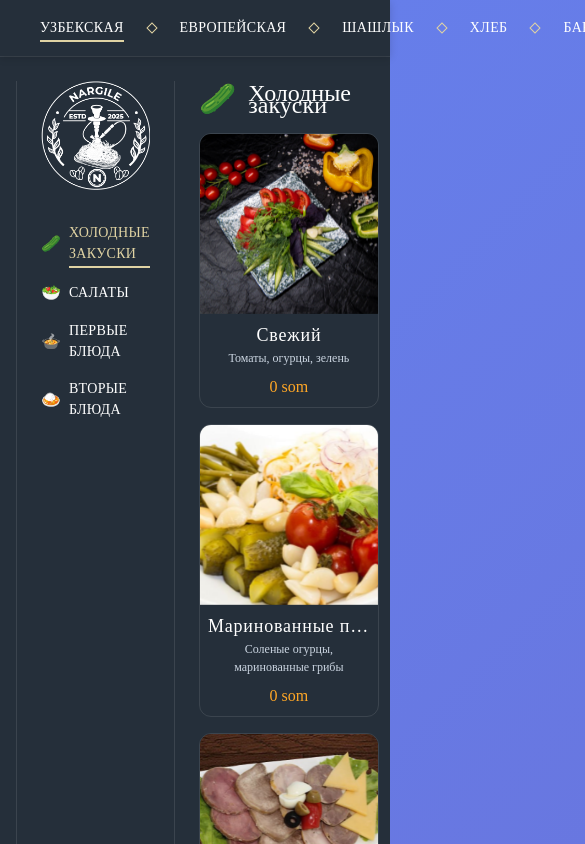
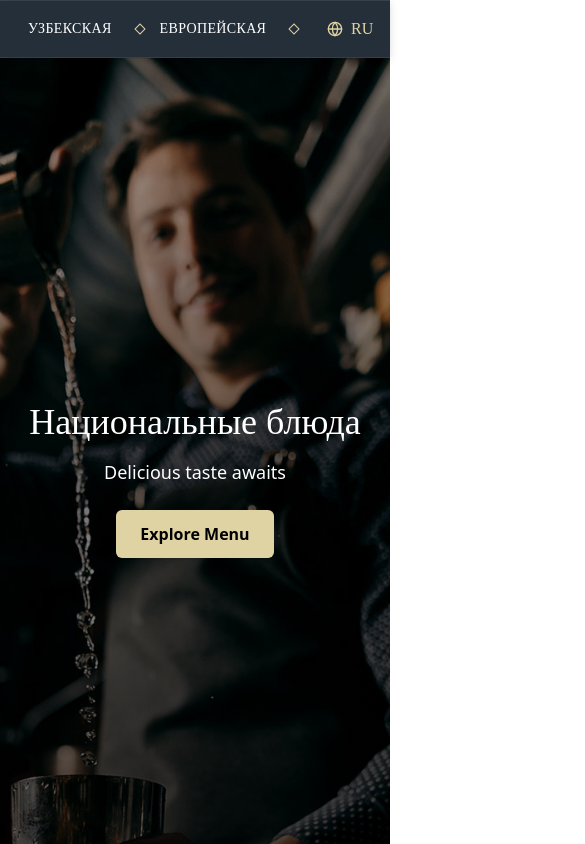
Before and after one commit to JavohirBerdiyev1/restaurant-menu, a Next.js app: page / in a window 390 px wide. Shown: the top 844 px of the page, 585 px wide, since content can reach past the window. Built offline with nearby package versions, Linux system fonts and the light colour scheme.

Commit message:
Show nav tabs on mobile

```diff
--- a/components/CatalogSidebar.js
+++ b/components/CatalogSidebar.js
@@ -1,7 +1,6 @@
 // components/CategorySidebar.js
 
 import { useTranslation } from "react-i18next";
-import { useState, useEffect } from "react"; // <-- QO'SHING
 
 export default function CategorySidebar({
   categories,
@@ -9,15 +8,32 @@ export default function CategorySidebar({
   onCategoryClick,
   lang,
 }) {
-  const [isClient, setIsClient] = useState(false); // <-- QO'SHING
+  return (
+    <>
+      <div className="md:hidden px-4 mb-4 overflow-x-auto">
+        <nav className="flex gap-4">
+          {categories.map((c) => (
+            <button
+              key={c.id}
+              type="button"
+              onClick={() => onCategoryClick(c.id)}
+              className="shrink-0 flex items-center gap-1 text-white"
+            >
+              <span>{c.icon}</span>
+              <span
+                className={`relative font-forum uppercase tracking-wide text-sm
+                  ${activeCat === c.id ? 'text-[#e0d3a3]' : 'hover:text-[#e0d3a3]'}
+                  after:absolute after:left-0 after:-bottom-1 after:h-[2px] after:w-full
+                  ${activeCat === c.id ? 'after:bg-[#e0d3a3]' : 'after:bg-transparent'}`}
+              >
+                {c.name[lang]}
+              </span>
+            </button>
+          ))}
+        </nav>
+      </div>
 
-  useEffect(() => { // <-- QO'SHING
-    setIsClient(true);
-  }, []);
-
-  return (
-    <aside className="sticky top-20 h-[calc(100vh-80px)] w-60 border-x border-white/10 pl-6 pr-6">
-      {/* ... boshqa kodlar ... */}
+      <aside className="hidden md:block sticky top-20 h-[calc(100vh-80px)] w-60 border-x border-white/10 pl-6 pr-6">
         <div className="mb-8">
           <img src="/logo.png" alt="Logo" className="w-full object-contain" />
         </div>
@@ -38,12 +54,13 @@ export default function CategorySidebar({
                     after:absolute after:left-0 after:-bottom-1 after:h-[2px] after:w-full
                     ${activeCat === c.id ? 'after:bg-[#e0d3a3]' : 'after:bg-transparent'} text-[14px]`}
                 >
-                {isClient && c.name[lang]} {/* <-- O'ZGARTIRING */}
+                  {c.name[lang]}
                 </span>
               </span>
             </button>
           ))}
         </nav>
       </aside>
+    </>
   );
 }
--- a/components/Header.js
+++ b/components/Header.js
@@ -1,7 +1,7 @@
 import Link from "next/link";
 import { Globe } from "lucide-react";
 import { useTranslation } from "react-i18next";
-import { useEffect, useState } from "react";
+
 
 const menuCategories = [
   { id: "uzbek",    name: { uz: "Milliy taomlar",  ru: "Узбекская",   en: "Uzbek"    } },
@@ -22,47 +22,32 @@ export default function Header({ lang, setLang, currentPage }) {
     i18n.changeLanguage(v);
   };
 
-  const [isClient, setIsClient] = useState(false);
-
-  useEffect(() => {
-    setIsClient(true);
-  }, []);
 
   return (
     <header className="sticky top-0 z-50 bg-transparent">
-      <div className={`h-0px w-full ${grayLine}`} />
-      <div className="flex items-center justify-between px-10 gap-8 py-4 sticky  bg-base shadow-elev">
-        {/* MENU */}
-        <nav className="flex gap-0">
+      <div className={`h-px w-full ${grayLine}`} />
+      <div className="flex items-center px-4 md:px-10 gap-4 py-4 bg-base shadow-elev relative">
+
+        <nav
+          className="flex overflow-x-auto gap-6 md:gap-8"
+        >
           {menuCategories.map((m, idx) => (
-            <div key={m.id} className="flex items-center">
-              <Link
-                href={`/${m.id}`}
-                className={`relative font-forum text-white uppercase tracking-wide text-sm
-                  ${
-                    m.id === currentPage
-                      ? gold
-                      : "text-white hover:text-[#e0d3a3]"
-                  }
-                  after:absolute after:left-0 after:-bottom-1 after:h-[2px] after:w-full
-                  ${
-                    m.id === currentPage
-                      ? "after:bg-[#e0d3a3]"
-                      : "after:bg-transparent"
-                  }
-                `}
-              >
-                {isClient && m.name[lang]}
-              </Link>
-              {idx < menuCategories.length - 1 && (
-                <span className="mx-6 inline-block w-2 h-2 border border-[#e0d3a3] rotate-45" />
-              )}
-            </div>
+            <Link
+              key={m.id}
+              href={`/${m.id}`}
+              className={`relative font-forum uppercase tracking-wide whitespace-nowrap text-sm px-3 md:px-4
+                ${m.id === currentPage ? gold : 'text-white hover:text-[#e0d3a3]'}
+                after:absolute after:left-0 after:-bottom-1 after:h-[2px] after:w-full
+                ${m.id === currentPage ? 'after:bg-[#e0d3a3]' : 'after:bg-transparent'}
+                before:content-[''] before:absolute before:-left-3 before:top-1/2 before:-translate-y-1/2 before:w-2 before:h-2 before:rotate-45 before:border before:border-[#e0d3a3] first:before:hidden`
+              }
+            >
+              {m.name[lang]}
+            </Link>
           ))}
         </nav>
 
-        {/* LANGUAGE SELECT */}
-        <div className="flex items-center gap-2">
+        <div className="flex items-center gap-2 ml-auto md:ml-0">
           <Globe className={`${gold} w-4 h-4`} />
           <select
             value={lang}
--- a/pages/bar.js
+++ b/pages/bar.js
@@ -85,7 +85,7 @@ export default function BarPage() {
   return (
     <div className="min-h-screen bg-base font-sans">
       <Header lang={lang} setLang={changeLang} currentPage="bar" />
-      <div className="flex max-w-7xl mx-auto mt-6 px-4 gap-6">
+      <div className="flex flex-col md:flex-row max-w-7xl mx-auto mt-6 px-4 gap-6">
         <CategorySidebar
           categories={categories}
           activeCat={activeCat}
@@ -120,7 +120,7 @@ export default function BarPage() {
                 {c.name[lang]}
               </h2>
 
-              <div className="grid grid-cols-1 xl:grid-cols-2 gap-x-12 gap-y-6">
+              <div className="grid grid-cols-2 sm:grid-cols-1 xl:grid-cols-2 gap-x-12 gap-y-6">
                 {(barItems[c.id] || []).map((d) => (
                   <div key={d.id} className="flex flex-col">
                     {/* nom va narx */}
--- a/pages/bread.js
+++ b/pages/bread.js
@@ -40,7 +40,7 @@ export default function BreadPage() {
     <div className="min-h-screen bg-base font-sans">
       <Header lang={lang} setLang={i18n.changeLanguage} currentPage="bread" />
 
-      <div className="flex max-w-7xl mx-auto mt-6 px-4 gap-6">
+      <div className="flex flex-col md:flex-row max-w-7xl mx-auto mt-6 px-4 gap-6">
         <CategorySidebar
           categories={categories}
           activeCat={activeCat}
@@ -68,7 +68,7 @@ export default function BreadPage() {
               {categories[0].name[lang]}
             </h2>
 
-            <div className="grid grid-cols-1 xl:grid-cols-2 gap-x-12 gap-y-6">
+            <div className="grid grid-cols-2 sm:grid-cols-1 xl:grid-cols-2 gap-x-12 gap-y-6">
               {breadItems.bread.map((d) => (
                 <div key={d.id} className="flex flex-col">
                   <div className="flex items-baseline mb-1 text-[#E0E0E0]">
--- a/pages/european.js
+++ b/pages/european.js
@@ -65,7 +65,7 @@ export default function EuropeanPage() {
     <div className="min-h-screen bg-base font-sans">
       <Header lang={lang} setLang={changeLang} currentPage="european" />
 
-      <div className="flex max-w-7xl mx-auto mt-6 px-4 gap-6">
+      <div className="flex flex-col md:flex-row max-w-7xl mx-auto mt-6 px-4 gap-6">
         <CategorySidebar
           categories={categories}
           activeCat={activeCat}
@@ -91,7 +91,7 @@ export default function EuropeanPage() {
                 {c.name[lang]}
               </h2>
 
-              <div className="grid grid-cols-[repeat(auto-fill,minmax(180px,1fr))] gap-4">
+              <div className="grid grid-cols-2 md:grid-cols-[repeat(auto-fill,minmax(180px,1fr))] gap-4">
                 {(europeanDishes[c.id] || []).map((d) => {
                   const isFav = favs.includes(d.id);
                   return (
--- a/pages/hookah.js
+++ b/pages/hookah.js
@@ -38,7 +38,7 @@ export default function HookahPage() {
     <div className="min-h-screen bg-base font-sans">
       <Header lang={lang} setLang={i18n.changeLanguage} currentPage="hookah" />
 
-      <div className="flex max-w-7xl mx-auto mt-6 px-4 gap-6">
+      <div className="flex flex-col md:flex-row max-w-7xl mx-auto mt-6 px-4 gap-6">
         <CategorySidebar
           categories={categories}
           activeCat={activeCat}
@@ -66,7 +66,7 @@ export default function HookahPage() {
               {categories[0].name[lang]}
             </h2>
 
-            <div className="grid grid-cols-1 xl:grid-cols-2 gap-x-12 gap-y-6">
+            <div className="grid grid-cols-2 sm:grid-cols-1 xl:grid-cols-2 gap-x-12 gap-y-6">
               {hookahItems.hookah.map((d) => (
                 <div key={d.id} className="flex flex-col">
                   <div className="flex items-baseline mb-1 text-[#E0E0E0]">
--- a/pages/index.js
+++ b/pages/index.js
@@ -1,10 +1,72 @@
-import UzbekPage from "./uzbek";
+import { useState } from 'react';
+import { useTranslation } from 'react-i18next';
+import Link from 'next/link';
+import Header from '@/components/Header';
+
+const categories = [
+  { id: 'uzbek', name: { uz: "Milliy taomlar", ru: "Узбекская", en: "Uzbek" }, image: '/food/qozon1.jpg' },
+  { id: 'european', name: { uz: "Yevropa taomlar", ru: "Европейская", en: "European" }, image: '/food/Baby%20Mozzarello..jpg' },
+  { id: 'shashlik', name: { uz: "Shashlik", ru: "Шашлык", en: "Shashlik" }, image: '/shashlik-hero.jpg' },
+  { id: 'bread', name: { uz: "Non", ru: "Хлеб", en: "Bread" }, image: '/non.jpg' },
+  { id: 'bar', name: { uz: "Bar", ru: "Бар", en: "Bar" }, image: '/food/hero.jpg' },
+  { id: 'hookah', name: { uz: "Kal\'yan", ru: "Кальян", en: "Hookah" }, image: '/hookah.jpg' },
+];
 
 export default function IndexPage() {
+  const { t, i18n } = useTranslation();
+  const [lang, setLang] = useState(i18n.language || 'ru');
+
+  const changeLang = (lng) => {
+    setLang(lng);
+    i18n.changeLanguage(lng);
+  };
 
   return (
-    <div>
-      <UzbekPage />
+    <div className="min-h-screen bg-base font-sans text-white">
+      <Header lang={lang} setLang={changeLang} currentPage="home" />
+
+      <section className="relative h-screen flex items-center justify-center text-center">
+        <img src="/food/hero.jpg" alt="Restaurant" className="absolute inset-0 w-full h-full object-cover" />
+        <div className="absolute inset-0 bg-gradient-to-t from-black/60 to-black/20" />
+        <div className="relative z-10 px-4">
+          <h1 className="text-4xl md:text-6xl font-forum mb-4">{t('restaurant_name')}</h1>
+          <p className="mb-6 text-lg md:text-2xl">Delicious taste awaits</p>
+          <a href="#menu" className="inline-block bg-[#e0d3a3] text-black px-6 py-3 rounded-md font-semibold">Explore Menu</a>
+        </div>
+      </section>
+
+      <section id="menu" className="max-w-6xl mx-auto px-4 py-12 grid gap-6 md:grid-cols-2">
+        {categories.map((c) => (
+          <Link key={c.id} href={`/${c.id}`} className="relative h-48 rounded-xl overflow-hidden shadow-card group">
+            <img src={c.image} alt={c.name[lang]} className="absolute inset-0 w-full h-full object-cover transition-transform group-hover:scale-105" />
+            <div className="absolute inset-0 bg-gradient-to-t from-black via-black/40 to-transparent" />
+            <h3 className="relative z-10 flex items-end justify-center h-full pb-4 font-forum text-2xl">
+              {c.name[lang]}
+            </h3>
+          </Link>
+        ))}
+      </section>
+
+      <footer className="bg-base text-white py-8 border-t border-white/10">
+        <div className="max-w-6xl mx-auto px-4 grid gap-8 md:grid-cols-4 text-sm">
+          <div className="md:col-span-2 flex flex-col items-start">
+            <img src="/logo.png" alt="Logo" className="w-32 mb-4" />
+            <span className="font-forum text-xl">{t('restaurant_name')}</span>
+          </div>
+          <div>
+            <h4 className="font-semibold mb-2">{t('address')}</h4>
+            <p>123 Tashkent Street</p>
+          </div>
+          <div>
+            <h4 className="font-semibold mb-2">{t('phone')}</h4>
+            <p>+998 90 123 45 67</p>
+          </div>
+          <div>
+            <h4 className="font-semibold mb-2">Working Hours</h4>
+            <p>10:00 - 23:00</p>
+          </div>
+        </div>
+      </footer>
     </div>
-  )
+  );
 }
--- a/pages/shashlik.js
+++ b/pages/shashlik.js
@@ -43,7 +43,7 @@ export default function ShashlikPage() {
   return (
     <div className="min-h-screen bg-base font-sans">
       <Header lang={lang} setLang={i18n.changeLanguage} currentPage="shashlik" />
-      <div className="flex max-w-7xl mx-auto mt-6 px-4 gap-6">
+      <div className="flex flex-col md:flex-row max-w-7xl mx-auto mt-6 px-4 gap-6">
         <CategorySidebar
           categories={categories}
           activeCat={activeCat}
@@ -71,7 +71,7 @@ export default function ShashlikPage() {
               {categories[0].name[lang]}
             </h2>
 
-            <div className="grid grid-cols-1 xl:grid-cols-2 gap-x-12 gap-y-6">
+            <div className="grid grid-cols-2 sm:grid-cols-1 xl:grid-cols-2 gap-x-12 gap-y-6">
               {shashlikItems.shashlik.map((d) => (
                 <div key={d.id} className="flex flex-col">
                   <div className="flex items-baseline mb-1 text-[#E0E0E0]">
--- a/pages/uzbek.js
+++ b/pages/uzbek.js
@@ -77,7 +77,7 @@ export default function UzbekPage() {
       <Header lang={lang} setLang={changeLang} currentPage="uzbek" />
 
       {/* BODY */}
-      <div className="flex max-w-7xl mx-auto mt-6 px-4 gap-6">
+      <div className="flex flex-col md:flex-row max-w-7xl mx-auto mt-6 px-4 gap-6">
         <CategorySidebar
           categories={categories}
           activeCat={activeCat}
@@ -101,7 +101,7 @@ export default function UzbekPage() {
                 {c.name[lang]}
               </h2>
 
-              <div className="grid grid-cols-[repeat(auto-fill,minmax(180px,1fr))] gap-4">
+              <div className="grid grid-cols-2 md:grid-cols-[repeat(auto-fill,minmax(180px,1fr))] gap-4">
                 {(uzbekDishes[c.id] || []).map((d) => {
                   const isFav = favs.includes(d.id)
                   return (
```
Also changed, not shown: public/sw.js (+19 -4 lines). Lines whose indentation alone changed are shown as unchanged.
